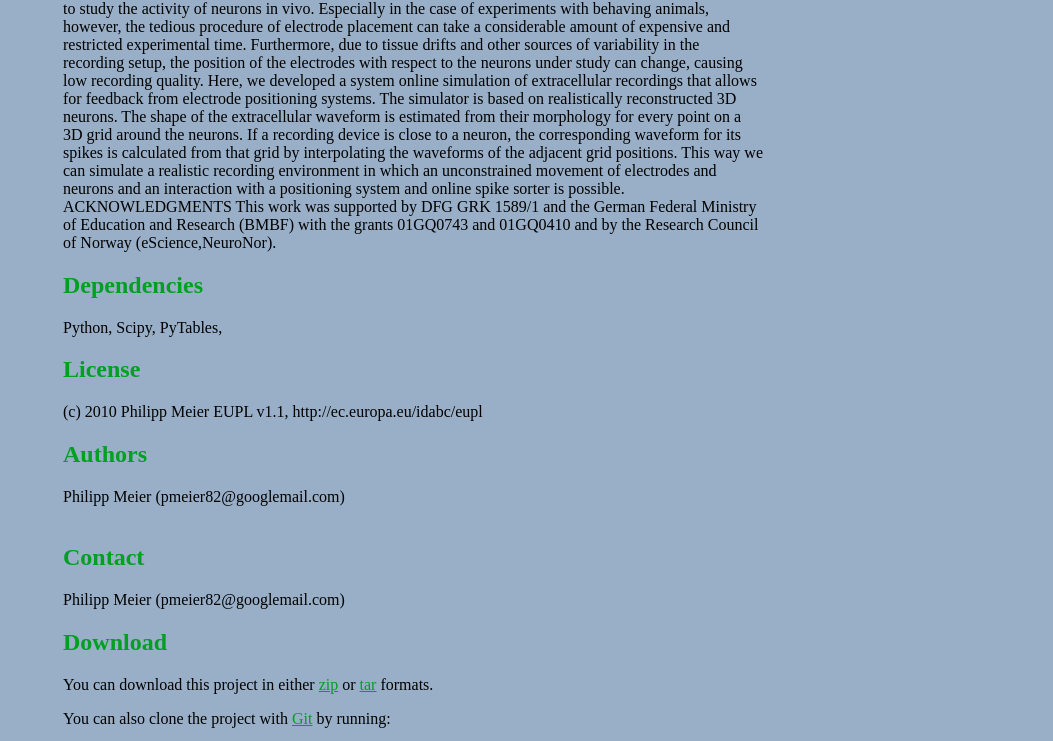
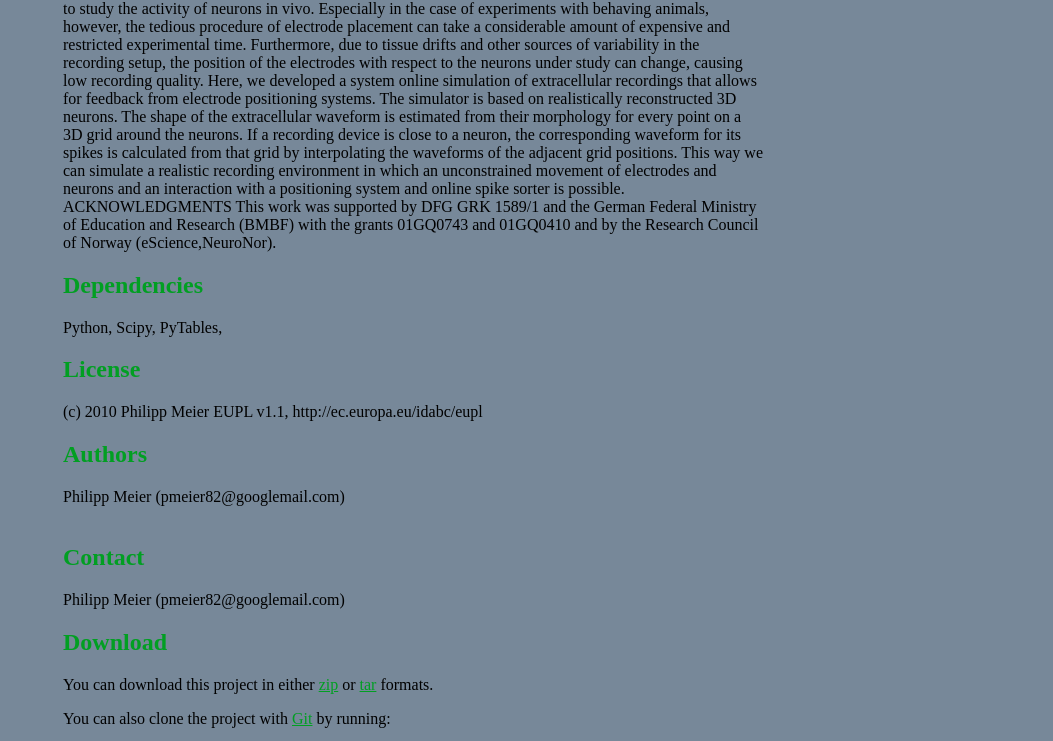
Before and after one commit to pmeier82-zz/Neural-Simulation, a plain HTML site: page index.html in a window 1280 px wide. Shown: the part 317-1058 px from the top of the page, without its empty margins (227-1280 px from the left). Drawn offline with Linux system fonts and the light colour scheme.

Commit message:
background color test

```diff
--- a/index.html
+++ b/index.html
@@ -10,7 +10,7 @@
 	<style type="text/css">
 		body {
   		margin-top: 1.0em;
-  		background-color: #98AFC7;
+  		background-color: #778899;
 		  font-family: "Helvetica,Arial,FreeSans";
   		color: #000000;
     }
```
